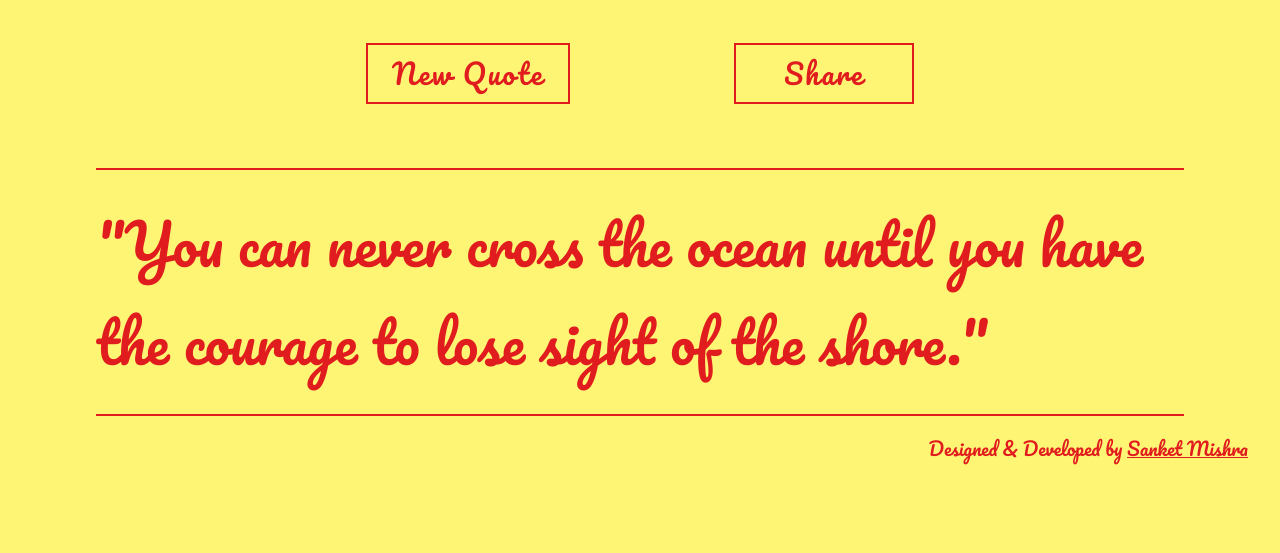
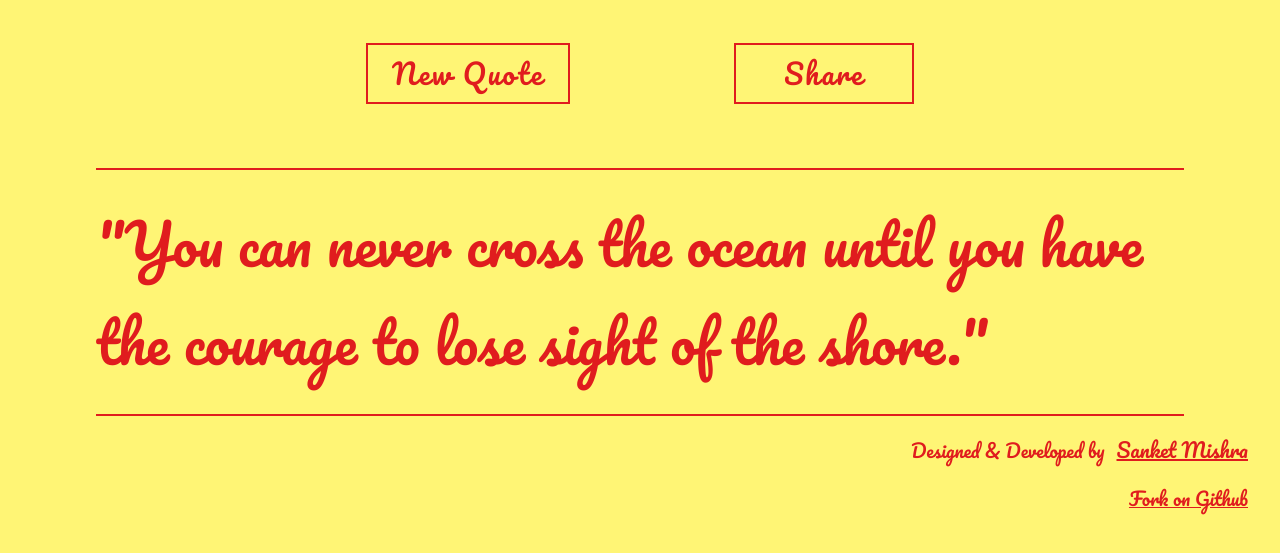
Before and after one commit to sanket0896/QuoteR, a plain HTML site: page index.html in a window 1280 px wide. Shown: the part 101-654 px from the top of the page. Drawn offline with Linux system fonts and the light colour scheme.

Commit message:
Added "Fork in Github" link

```diff
--- a/index.html
+++ b/index.html
@@ -23,7 +23,8 @@
     </section>
     <section>
     	<div id="footer" class="fontColor">
-    		Designed &amp Developed by <a href="#" class="fontColor">Sanket Mishra</a>
+    		Designed &amp Developed by <a href="#" class="fontColor personal-website-link">Sanket Mishra</a>
+		<a href="#" class="fontColor fork">Fork on <u>Github</u></a>
     	</div>
     </section>
 </body>
```
